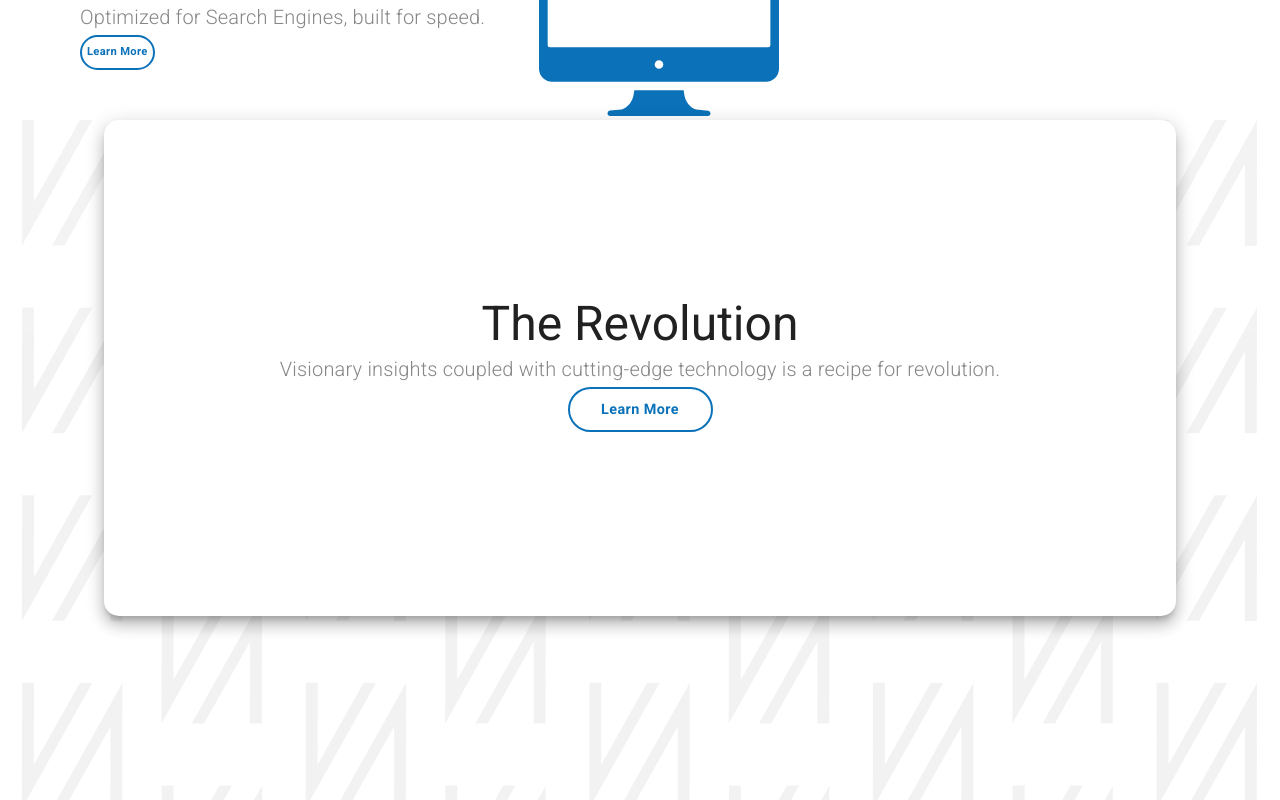
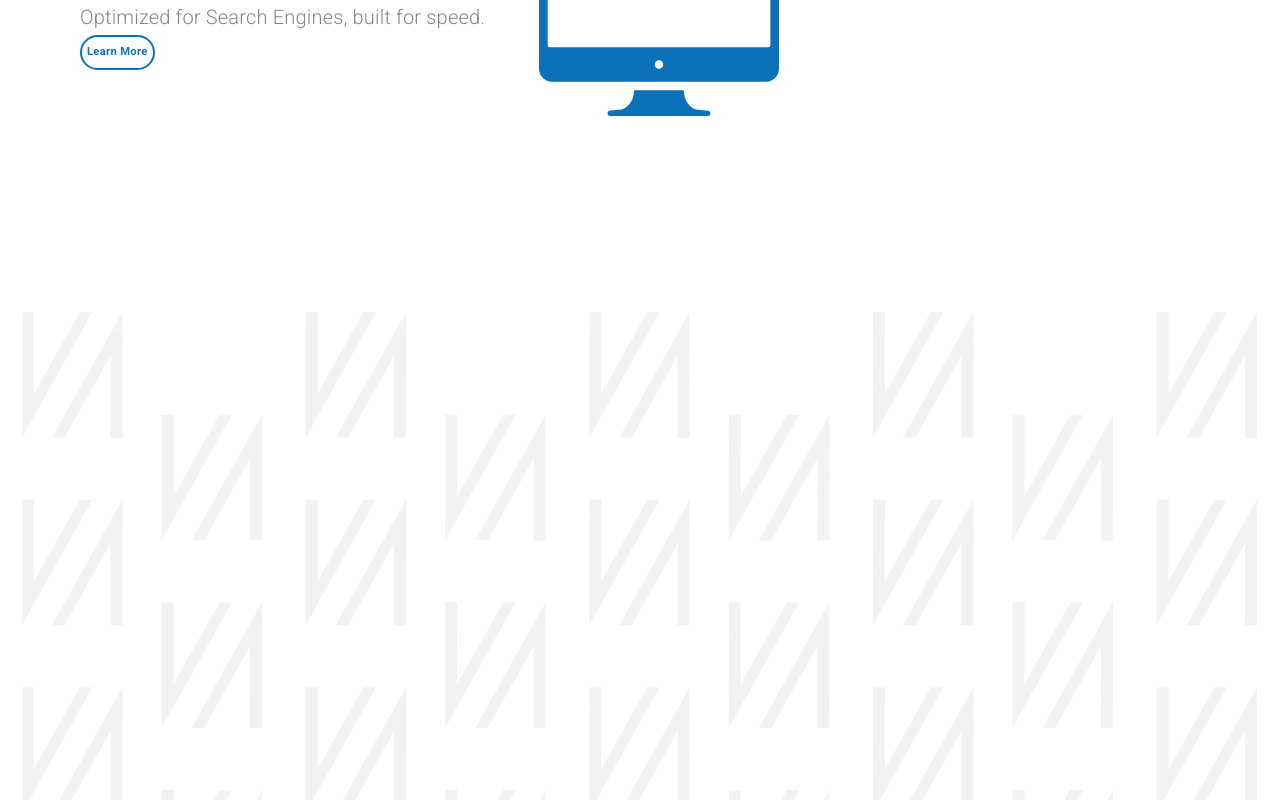
Before and after one commit to dejanV91/materialUiPractice, a React (Create React App) app: page / in a window 1280 px wide. Shown: the part 1700-2500 px from the top of the page. Built offline with nearby package versions, Linux system fonts and the light colour scheme.

Commit message:
WIP revolution block

```diff
--- a/src/components/LandingPages.js
+++ b/src/components/LandingPages.js
@@ -266,8 +266,8 @@
         <Grid item>
           <Grid
             container
-            style={{ height: "100em" }}
-            alignContent="center"
+            style={{ height: "100em", marginTop: "12em" }}
+            alignItems="center"
             justifyContent="center"
           >
             <Card className={classes.revolutionCard}>
--- a/src/components/ui/Theme.js
+++ b/src/components/ui/Theme.js
@@ -31,6 +31,11 @@
       color: arcBlue,
       lineHeight: 1.5,
     },
+    h3: {
+      fontFamily: "Pacifico",
+      fontSize: "2.5rem",
+      color: arcBlue,
+    },
     h4: {
       fontFamily: "Raleway",
       fontSize: "1.75rem",
```
